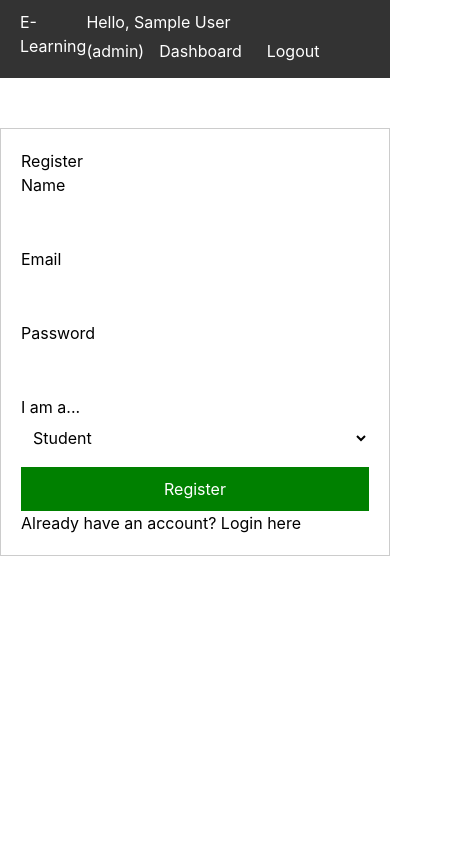
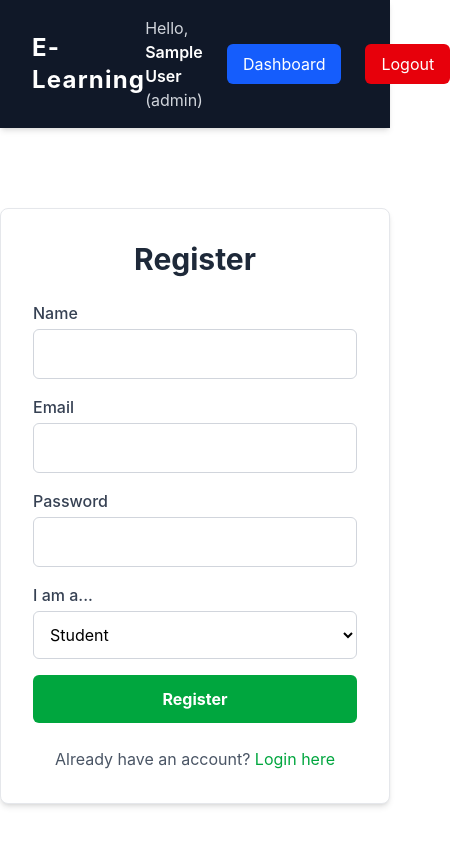
Before and after one commit to kaweeshaweerasinghe710/elearning-platform, a React app in the folder frontend/: page /register in a window 390 px wide. Shown: the whole page, 450 px wide, since content can reach past the window. Built offline with nearby package versions, Linux system fonts and the light colour scheme; sample sign-in values are in the browser's storage; the HTML template or start-up script is replaced by a standard one.

Commit message:
feat: enhance UI components with Tailwind CSS for improved styling and responsiveness

```diff
--- a/frontend/src/components/CourseList.jsx
+++ b/frontend/src/components/CourseList.jsx
@@ -6,7 +6,6 @@ const CourseList = () => {
     const [courses, setCourses] = useState([]);
     const [loading, setLoading] = useState(true);
     const { user } = useContext(AuthContext);
-
 
     useEffect(() => {
         const fetchCourses = async () => {
@@ -19,10 +18,8 @@ const CourseList = () => {
                 setLoading(false);
             }
         };
-
         fetchCourses();
     }, []);
-
 
     const handleEnroll = async (courseId) => {
         try {
@@ -33,25 +30,27 @@ const CourseList = () => {
         }
     };
 
-    if (loading) return <p>Loading courses...</p>;
-    if (courses.length === 0) return <p>No courses available right now.</p>;
-
+    if (loading) return <p className="text-gray-500 animate-pulse">Loading courses...</p>;
+    if (courses.length === 0) return <p className="text-gray-500">No courses available right now.</p>;
 
     return (
         <div>
-            <h3 style={{ marginTop: '20px' }}>Available Courses</h3>
-            <div style={{ display: 'grid', gap: '15px' }}>
+            <h3 className="text-xl font-bold text-gray-800 mb-4">Available Courses</h3>
+            <div className="grid grid-cols-1 md:grid-cols-2 lg:grid-cols-3 gap-6">
                 {courses.map((course) => (
-                    <div key={course._id} style={{ border: '1px solid #ccc', padding: '15px', borderRadius: '5px' }}>
-                        <h4 style={{ margin: '0 0 10px 0' }}>{course.title}</h4>
-                        <p style={{ margin: '0 0 10px 0' }}>{course.description}</p>
-                        <small style={{ color: 'gray' }}>Instructor: {course.instructor?.name}</small>
-                        <br />
+                    <div key={course._id} className="border border-gray-200 rounded-lg p-6 bg-white shadow-sm hover:shadow-md transition duration-300 flex flex-col justify-between">
+                        <div>
+                            <h4 className="text-lg font-bold text-gray-900 mb-2">{course.title}</h4>
+                            <p className="text-gray-600 mb-4 line-clamp-3">{course.description}</p>
+                            <span className="inline-block bg-gray-100 text-gray-600 text-xs px-2 py-1 rounded-full mb-4">
+                                Instructor: {course.instructor?.name}
+                            </span>
+                        </div>
 
                         {user.role === 'student' && (
                             <button
                                 onClick={() => handleEnroll(course._id)}
-                                style={{ marginTop: '10px', padding: '8px 12px', background: 'blue', color: 'white', border: 'none', cursor: 'pointer' }}
+                                className="w-full bg-blue-600 hover:bg-blue-700 text-white font-semibold py-2 px-4 rounded transition duration-300"
                             >
                                 Enroll Now
                             </button>
--- a/frontend/src/components/MyEnrollments.jsx
+++ b/frontend/src/components/MyEnrollments.jsx
@@ -16,22 +16,22 @@ const MyEnrollments = () => {
                 setLoading(false);
             }
         };
-
         fetchMyEnrollments();
     }, []);
 
-    if (loading) return <p>Loading your courses...</p>;
-    if (enrollments.length === 0) return <p style={{ color: 'gray' }}>You have not enrolled in any courses yet.</p>;
+    if (loading) return <p className="text-gray-500 animate-pulse">Loading your courses...</p>;
+    if (enrollments.length === 0) return <p className="text-gray-500 italic">You have not enrolled in any courses yet.</p>;
 
     return (
-        <div style={{ marginTop: '20px', padding: '20px', background: '#f4f9f4', border: '1px solid #c3e6cb', borderRadius: '5px' }}>
-            <h3 style={{ color: 'green', marginTop: 0 }}>✅ My Enrolled Courses</h3>
-            <ul style={{ paddingLeft: '20px' }}>
+        <div className="bg-green-50 border border-green-200 rounded-lg p-6 shadow-sm">
+            <h3 className="text-xl font-bold text-green-800 mb-4 flex items-center gap-2">
+                ✅ My Enrolled Courses
+            </h3>
+            <ul className="space-y-4">
                 {enrollments.map((enrollment) => (
-                    <li key={enrollment._id} style={{ marginBottom: '10px' }}>
-                        <strong>{enrollment.course?.title}</strong>
-                        <br />
-                        <small>{enrollment.course?.description}</small>
+                    <li key={enrollment._id} className="bg-white border border-green-100 p-4 rounded-md shadow-sm">
+                        <h4 className="text-lg font-bold text-gray-800">{enrollment.course?.title}</h4>
+                        <p className="text-gray-600 text-sm mt-1">{enrollment.course?.description}</p>
                     </li>
                 ))}
             </ul>
--- a/frontend/src/components/Navbar.jsx
+++ b/frontend/src/components/Navbar.jsx
@@ -12,20 +12,31 @@ const Navbar = () => {
     };
 
     return (
-        <nav style={{ padding: '10px 20px', background: '#333', color: '#fff', display: 'flex', justifyContent: 'space-between' }}>
-            <h2><Link to="/" style={{ color: 'white', textDecoration: 'none' }}>E-Learning</Link></h2>
+        <nav className="flex justify-between items-center bg-gray-900 text-white py-4 px-8 shadow-md">
+            <h2 className="text-2xl font-bold tracking-wider">
+                <Link to="/" className="text-white hover:text-blue-400 transition duration-300">
+                    E-Learning
+                </Link>
+            </h2>
 
-            <div>
+            <div className="flex items-center gap-6">
                 {user ? (
                     <>
-                        <span style={{ marginRight: '15px' }}>Hello, {user.name} ({user.role})</span>
-                        <Link to="/dashboard" style={{ color: 'white', marginRight: '15px' }}>Dashboard</Link>
-                        <button onClick={handleLogout} style={{ padding: '5px 10px', cursor: 'pointer' }}>Logout</button>
+                        <span className="text-gray-300">Hello, <span className="font-semibold text-white">{user.name}</span> ({user.role})</span>
+                        <Link to="/dashboard" className="bg-blue-600 hover:bg-blue-500 px-4 py-2 rounded-md transition duration-300">
+                            Dashboard
+                        </Link>
+                        <button
+                            onClick={handleLogout}
+                            className="bg-red-600 hover:bg-red-500 px-4 py-2 rounded-md transition duration-300"
+                        >
+                            Logout
+                        </button>
                     </>
                 ) : (
                     <>
-                        <Link to="/login" style={{ color: 'white', marginRight: '15px' }}>Login</Link>
-                        <Link to="/register" style={{ color: 'white' }}>Register</Link>
+                        <Link to="/login" className="hover:text-blue-400 transition duration-300">Login</Link>
+                        <Link to="/register" className="bg-green-600 hover:bg-green-500 px-4 py-2 rounded-md transition duration-300">Register</Link>
                     </>
                 )}
             </div>
--- a/frontend/src/pages/Register.jsx
+++ b/frontend/src/pages/Register.jsx
@@ -25,33 +25,62 @@ const Register = () => {
     };
 
     return (
-        <div style={{ maxWidth: '400px', margin: '50px auto', padding: '20px', border: '1px solid #ccc' }}>
-            <h2>Register</h2>
-            {error && <p style={{ color: 'red' }}>{error}</p>}
+        <div className="max-w-md mx-auto mt-20 p-8 bg-white rounded-lg shadow-md border border-gray-200">
+            <h2 className="text-3xl font-bold text-center text-gray-800 mb-6">Register</h2>
+            {error && <p className="text-red-500 text-center mb-4">{error}</p>}
 
-            <form onSubmit={handleSubmit}>
-                <div style={{ marginBottom: '10px' }}>
-                    <label>Name</label><br />
-                    <input type="text" value={name} onChange={(e) => setName(e.target.value)} required style={{ width: '100%', padding: '8px' }} />
+            <form onSubmit={handleSubmit} className="space-y-4">
+                <div>
+                    <label className="block text-gray-700 font-medium mb-1">Name</label>
+                    <input
+                        type="text"
+                        value={name}
+                        onChange={(e) => setName(e.target.value)}
+                        required
+                        className="w-full p-3 border border-gray-300 rounded-md focus:outline-none focus:ring-2 focus:ring-green-500"
+                    />
                 </div>
-                <div style={{ marginBottom: '10px' }}>
-                    <label>Email</label><br />
-                    <input type="email" value={email} onChange={(e) => setEmail(e.target.value)} required style={{ width: '100%', padding: '8px' }} />
+                <div>
+                    <label className="block text-gray-700 font-medium mb-1">Email</label>
+                    <input
+                        type="email"
+                        value={email}
+                        onChange={(e) => setEmail(e.target.value)}
+                        required
+                        className="w-full p-3 border border-gray-300 rounded-md focus:outline-none focus:ring-2 focus:ring-green-500"
+                    />
                 </div>
-                <div style={{ marginBottom: '10px' }}>
-                    <label>Password</label><br />
-                    <input type="password" value={password} onChange={(e) => setPassword(e.target.value)} required style={{ width: '100%', padding: '8px' }} />
+                <div>
+                    <label className="block text-gray-700 font-medium mb-1">Password</label>
+                    <input
+                        type="password"
+                        value={password}
+                        onChange={(e) => setPassword(e.target.value)}
+                        required
+                        className="w-full p-3 border border-gray-300 rounded-md focus:outline-none focus:ring-2 focus:ring-green-500"
+                    />
                 </div>
-                <div style={{ marginBottom: '10px' }}>
-                    <label>I am a...</label><br />
-                    <select value={role} onChange={(e) => setRole(e.target.value)} style={{ width: '100%', padding: '8px' }}>
+                <div>
+                    <label className="block text-gray-700 font-medium mb-1">I am a...</label>
+                    <select
+                        value={role}
+                        onChange={(e) => setRole(e.target.value)}
+                        className="w-full p-3 border border-gray-300 rounded-md focus:outline-none focus:ring-2 focus:ring-green-500"
+                    >
                         <option value="student">Student</option>
                         <option value="instructor">Instructor</option>
                     </select>
                 </div>
-                <button type="submit" style={{ width: '100%', padding: '10px', background: 'green', color: 'white' }}>Register</button>
+                <button
+                    type="submit"
+                    className="w-full bg-green-600 text-white font-bold py-3 rounded-md hover:bg-green-700 transition duration-300"
+                >
+                    Register
+                </button>
             </form>
-            <p>Already have an account? <Link to="/login">Login here</Link></p>
+            <p className="text-center text-gray-600 mt-6">
+                Already have an account? <Link to="/login" className="text-green-600 hover:underline">Login here</Link>
+            </p>
         </div>
     );
 };
```
Also changed, not shown: frontend/src/components/CreateCourse.jsx (+20 -15 lines), frontend/src/components/InstructorCourses.jsx (+27 -22 lines), frontend/src/pages/Dashboard.jsx (+40 -13 lines), frontend/src/pages/Login.jsx (+31 -12 lines).
